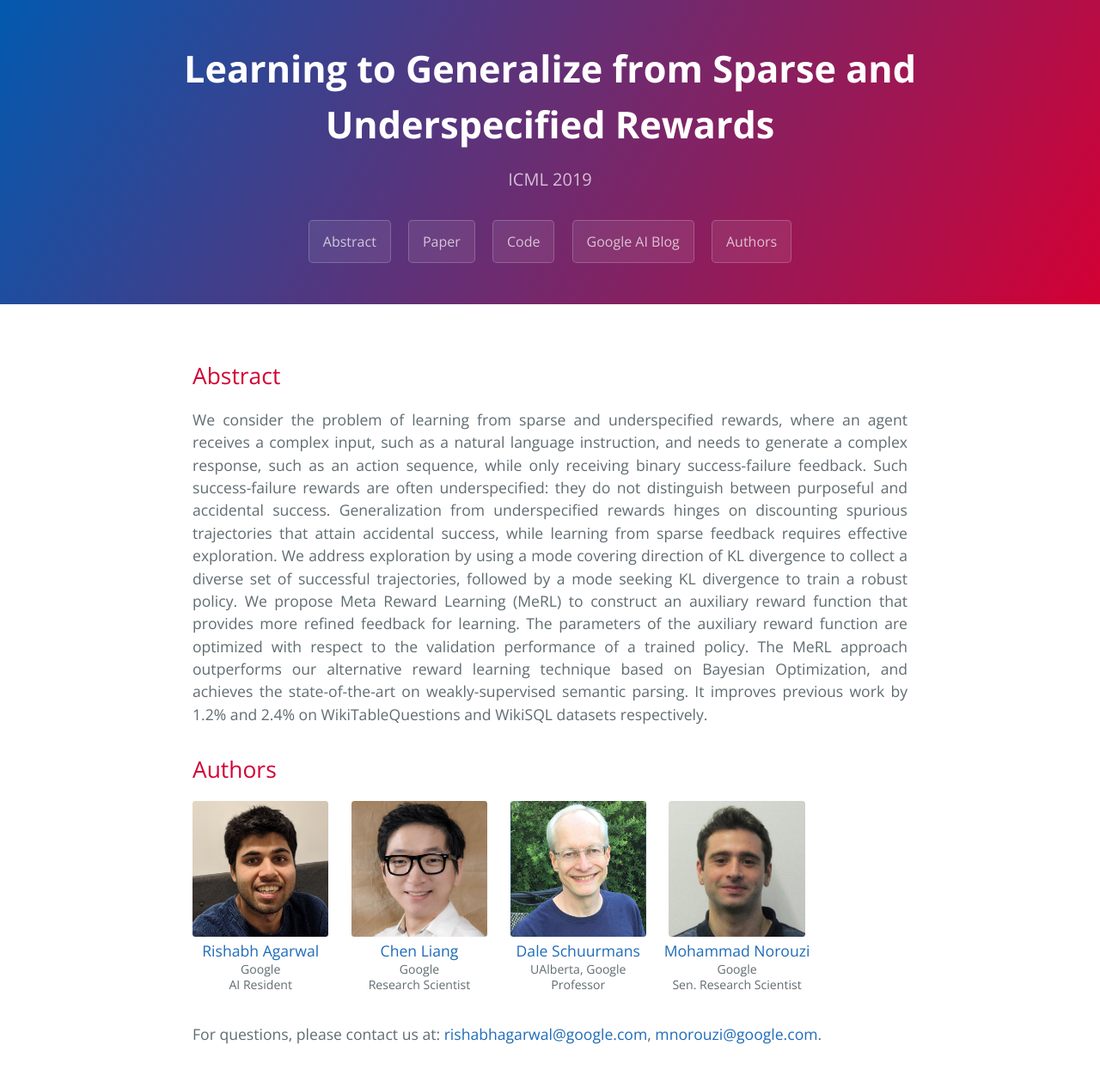
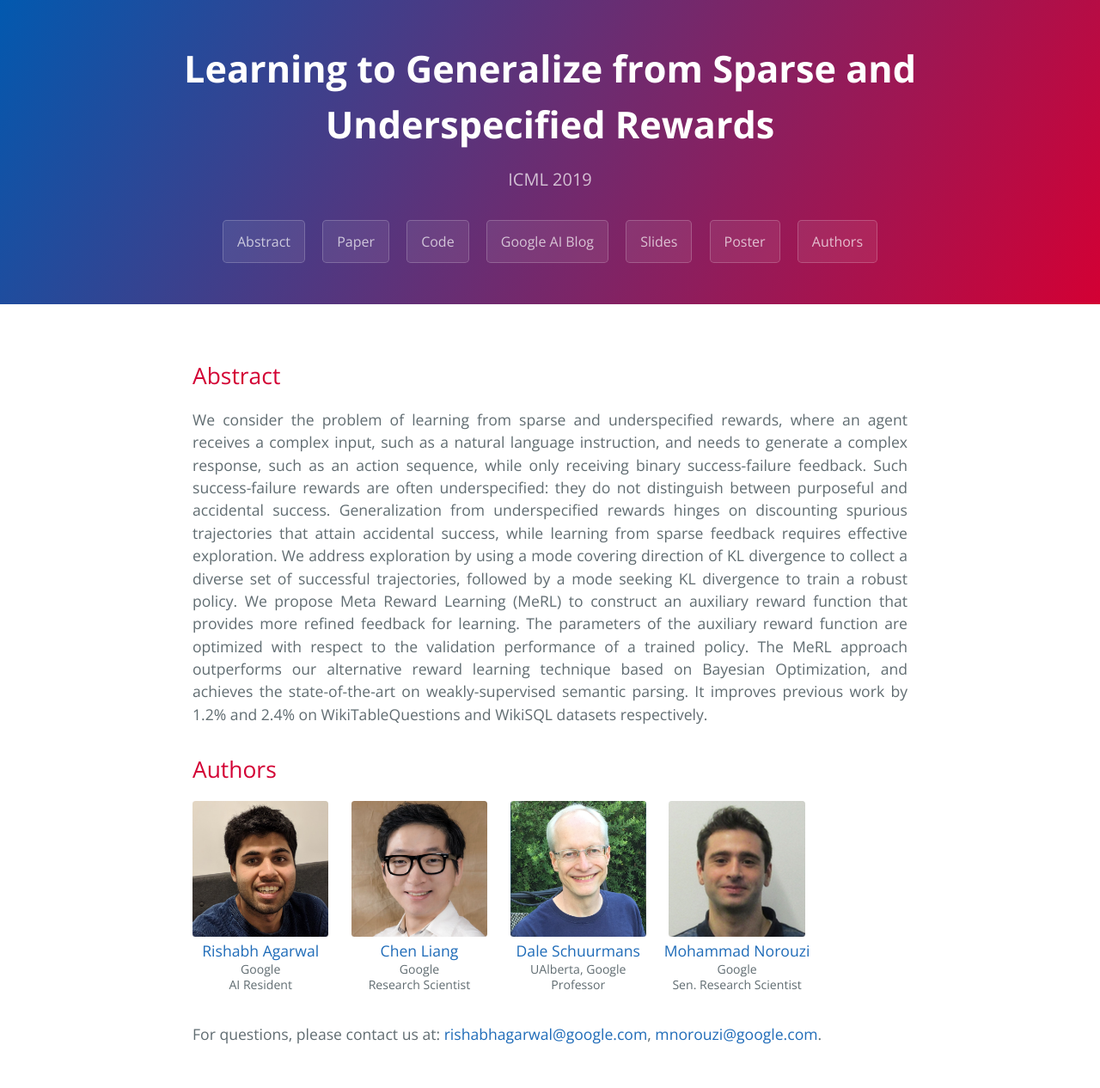
Before and after one commit to agarwl/merl, a Jekyll site: the page built from index.md, in a window 1280 px wide. Shown: the whole page at 86% size. Built offline with Jekyll 4.4.1, drawn with Linux system fonts in a browser that asks for light colours.

Commit message:
Add slides and poster

```diff
--- a/_config.yml
+++ b/_config.yml
@@ -7,4 +7,6 @@ buttons:
   Paper: 'https://arxiv.org/abs/1902.07198'
   Code: 'https://github.com/google-research/google-research/tree/master/meta_reward_learning'
   Google AI Blog: 'https://ai.googleblog.com/2019/02/learning-to-generalize-from-sparse-and.html'
+  Slides: '/pdfs/slides.pdf'
+  Poster: '/pdfs/icml_poster.pdf'
   Authors: '#authors'
--- a/_layouts/default.html
+++ b/_layouts/default.html
@@ -6,8 +6,7 @@
     <meta name="viewport" content="width=device-width, initial-scale=1">
     <meta name="theme-color" content="#863576">
     <link rel="stylesheet" href="{{ '/assets/css/style.css?v=' | append: site.github.build_revision | relative_url }}">
-    <!-- <link rel="shortcut icon" type="image/x-icon" href="{{ '/favicon.ai?v=' | -->
-    <!-- append: site.github.build_revision | relative_url }}"/> -->
+    <link rel="shortcut icon" type="image/x-icon" href="{{ '/favicon.ai?v=' | append: site.github.build_revision | relative_url }}"/>
   </head>
   <body>
     <section class="page-header">
```
Also changed, not shown: 4 other files.
